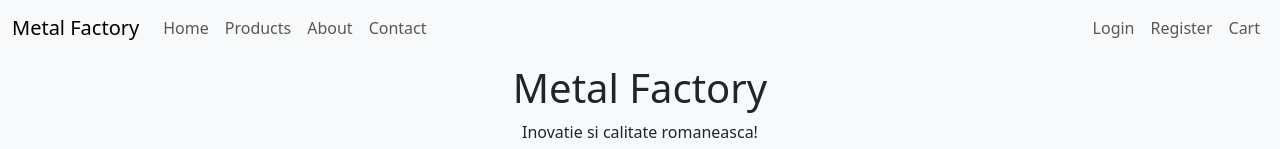
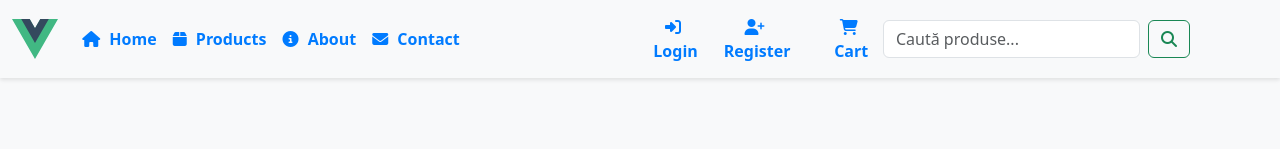
Before and after one commit to redqk/metalfactory, a Vue app in the folder Metal-Factory/: page / in a window 1280 px wide. Shown: the top 149 px of the page. Built offline with nearby package versions, Linux system fonts and the light colour scheme; no server answers.

Commit message:
Sistem searchbar/stilizari

```diff
--- a/Metal-Factory/package.json
+++ b/Metal-Factory/package.json
@@ -11,6 +11,8 @@
     "format": "prettier --write src/"
   },
   "dependencies": {
+    "@fortawesome/fontawesome-free": "^6.5.2",
+    "@popperjs/core": "^2.11.8",
     "axios": "^1.6.8",
     "bootstrap": "^5.3.3",
     "express": "^4.19.2",
--- a/Metal-Factory/src/App.vue
+++ b/Metal-Factory/src/App.vue
@@ -1,8 +1,8 @@
 <template>
   <div id="app" class="d-flex flex-column min-vh-100">
-    <Header />
+    <Header @search="setSearchQuery" />
     <main class="flex-grow-1">
-      <router-view />
+      <router-view :searchQuery="searchQuery" />
     </main>
     <Footer />
   </div>
@@ -17,6 +17,16 @@ export default {
   components: {
     Header,
     Footer
+  },
+  data() {
+    return {
+      searchQuery: ''
+    };
+  },
+  methods: {
+    setSearchQuery(query) {
+      this.searchQuery = query;
+    }
   }
 }
 </script>
--- a/Metal-Factory/src/components/Header.vue
+++ b/Metal-Factory/src/components/Header.vue
@@ -1,52 +1,126 @@
 <template>
-  <header>
-    <nav class="navbar navbar-expand-lg navbar-light bg-light fixed-top">
+  <header class="header navbar navbar-expand-lg navbar-light bg-light">
     <div class="container-fluid">
-        <a class="navbar-brand" href="#">Metal Factory</a>
-        <button class="navbar-toggler" type="button" data-bs-toggle="collapse" data-bs-target="#navbarNav" aria-controls="navbarNav" aria-expanded="false" aria-label="Toggle navigation">
+      <router-link to="/" class="navbar-brand">
+        <img src="@/assets/logo.svg" alt="Metal Factory" height="40" />
+      </router-link>
+      <button
+        class="navbar-toggler"
+        type="button"
+        data-bs-toggle="collapse"
+        data-bs-target="#navbarNav"
+        aria-controls="navbarNav"
+        aria-expanded="false"
+        aria-label="Toggle navigation"
+      >
         <span class="navbar-toggler-icon"></span>
       </button>
       <div class="collapse navbar-collapse" id="navbarNav">
         <ul class="navbar-nav me-auto mb-2 mb-lg-0">
           <li class="nav-item">
-              <router-link class="nav-link" to="/">Home</router-link>
+            <router-link to="/" class="nav-link custom-nav-link">
+              <i class="fa fa-home"></i> Home
+            </router-link>
           </li>
           <li class="nav-item">
-              <router-link class="nav-link" to="/products">Products</router-link>
+            <router-link to="/products" class="nav-link custom-nav-link">
+              <i class="fa fa-box"></i> Products
+            </router-link>
           </li>
           <li class="nav-item">
-              <router-link class="nav-link" to="/about">About</router-link>
+            <router-link to="/about" class="nav-link custom-nav-link">
+              <i class="fa fa-info-circle"></i> About
+            </router-link>
           </li>
           <li class="nav-item">
-              <router-link class="nav-link" to="/contact">Contact</router-link>
+            <router-link to="/contact" class="nav-link custom-nav-link">
+              <i class="fa fa-envelope"></i> Contact
+            </router-link>
+          </li>
+          <li class="nav-item d-lg-none">
+            <router-link to="/cart" class="nav-link custom-nav-link">
+              <i class="fa fa-shopping-cart"></i> Cart
+            </router-link>
           </li>
         </ul>
-          <ul class="navbar-nav ml-auto">
-            <li class="nav-item">
-              <router-link class="nav-link" to="/login">Login</router-link>
-            </li>
-            <li class="nav-item">
-              <router-link to="/register" class="nav-link">Register</router-link>
-            </li>
-            <li class="nav-item">
-              <router-link class="nav-link" to="/cart">Cart</router-link>
-            </li>
-          </ul>
+        <div class="d-flex flex-column flex-lg-row align-items-lg-center ms-auto">
+          <div class="auth-buttons d-flex flex-column flex-md-row align-items-start align-items-md-center mb-2 mb-lg-0 me-lg-3">
+            <router-link to="/login" class="btn btn-link custom-btn">
+              <i class="fa fa-sign-in-alt"></i> Login
+            </router-link>
+            <router-link to="/register" class="btn btn-link custom-btn">
+              <i class="fa fa-user-plus"></i> Register
+            </router-link>
+          </div>
+          <router-link to="/cart" class="btn btn-link custom-btn d-none d-lg-block">
+            <i class="fa fa-shopping-cart"></i> Cart
+          </router-link>
+          <form class="d-flex w-100 w-lg-auto" @submit.prevent="search">
+            <input
+              class="form-control me-2"
+              type="search"
+              placeholder="Caută produse..."
+              aria-label="Search"
+              v-model="searchQuery"
+            />
+            <button class="btn btn-outline-success" type="button" @click="search">
+              <i class="fa fa-search"></i>
+            </button>
+          </form>
         </div>
       </div>
-    </nav>
+    </div>
   </header>
 </template>
 
 <script>
 export default {
-  name: 'Header'
+  data() {
+    return {
+      searchQuery: ''
+    };
+  },
+  methods: {
+    search() {
+      this.$emit('search', this.searchQuery);
     }
+  }
+};
 </script>
 
 <style scoped>
-/* Adaugă stilurile tale aici */
-.navbar {
-  margin-bottom: 20px;
+.header {
+  box-shadow: 0 2px 4px rgba(0, 0, 0, 0.1);
+}
+
+.navbar-brand img {
+  height: 40px;
+}
+
+.form-control {
+  width: 100%;
+}
+
+.custom-btn,
+.custom-nav-link {
+  font-weight: bold;
+  color: #007bff;
+  text-decoration: none;
+}
+
+.custom-btn:hover,
+.custom-nav-link:hover {
+  text-decoration: underline;
+}
+
+.custom-btn i,
+.custom-nav-link i {
+  margin-right: 5px;
+}
+
+@media (min-width: 992px) {
+  .form-control {
+    width: auto;
+  }
 }
 </style>
--- a/Metal-Factory/src/components/ProductList.vue
+++ b/Metal-Factory/src/components/ProductList.vue
@@ -1,38 +1,48 @@
 <template>
-  <div class="container">
-    <div class="row">
-      <div class="col-md-4" v-for="product in products" :key="product.id">
-        <ProductItem :product="product" />
-      </div>
+  <div>
+    <div class="product-list">
+      <ProductItem
+        v-for="product in filteredProducts"
+        :key="product.id"
+        :product="product"
+      />
     </div>
   </div>
 </template>
 
 <script>
-import ProductItem from './ProductItem.vue'
-import api from '@/components/services/api' // Folosește alias-ul corect
+import ProductItem from './ProductItem.vue';
 
 export default {
-  name: 'ProductList',
   components: {
-    ProductItem
+    ProductItem,
+  },
+  props: {
+    searchQuery: String
   },
   data() {
     return {
-      products: []
-    }
+      products: [], // Aici vei popula produsele dintr-o sursă externă sau store
+    };
   },
-  async created() {
-    try {
-      const response = await api.get('/products')
-      this.products = response.data
-    } catch (error) {
-      console.error('Failed to fetch products:', error)
-    }
-  }
-}
+  computed: {
+    filteredProducts() {
+      return this.products.filter(product => {
+        return product.name.toLowerCase().includes(this.searchQuery.toLowerCase());
+      });
+    },
+  },
+  created() {
+    // Populează lista de produse de exemplu printr-un API call sau din store
+    // this.products = this.$store.state.products;
+  },
+};
 </script>
 
 <style scoped>
-/* Adaugă stilurile tale aici */
+.product-list {
+  display: grid;
+  grid-template-columns: repeat(auto-fill, minmax(200px, 1fr));
+  gap: 1rem;
+}
 </style>
--- a/Metal-Factory/src/main.js
+++ b/Metal-Factory/src/main.js
@@ -2,7 +2,10 @@ import { createApp } from 'vue'
 import App from './App.vue'
 import router from './router'
 import store from './store'
-import 'bootstrap/dist/css/bootstrap.min.css'
+import 'bootstrap/dist/css/bootstrap.min.css';
+import 'bootstrap/dist/js/bootstrap.bundle.min.js';
+import '@fortawesome/fontawesome-free/css/all.min.css';
+
 
 createApp(App)
   .use(router)
--- a/Metal-Factory/src/views/Cart.vue
+++ b/Metal-Factory/src/views/Cart.vue
@@ -1,6 +1,5 @@
 <template>
   <div class="cart-container">
-    <Header />
     <div class="main-content">
       <h1>Shopping Cart</h1>
       <div v-if="cart.length === 0">
@@ -19,14 +18,10 @@
 </template>
 
 <script>
-import Header from '../components/Header.vue'
 import { mapState, mapActions, mapGetters } from 'vuex'
 
 export default {
   name: 'Cart',
-  components: {
-    Header
-  },
   computed: {
     ...mapState(['cart']),
     ...mapGetters(['totalPrice'])
```
Also changed, not shown: 1 other file (tests, documents, lock files or other folders). Lines whose indentation alone changed are shown as unchanged.
